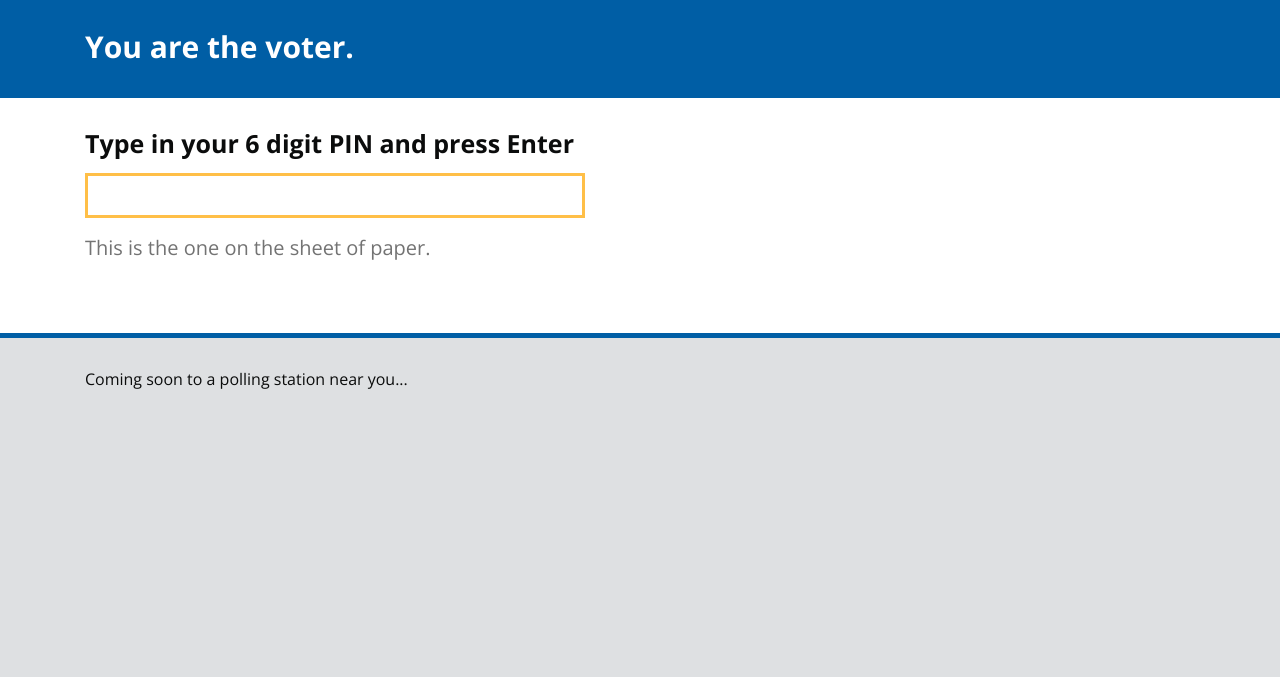
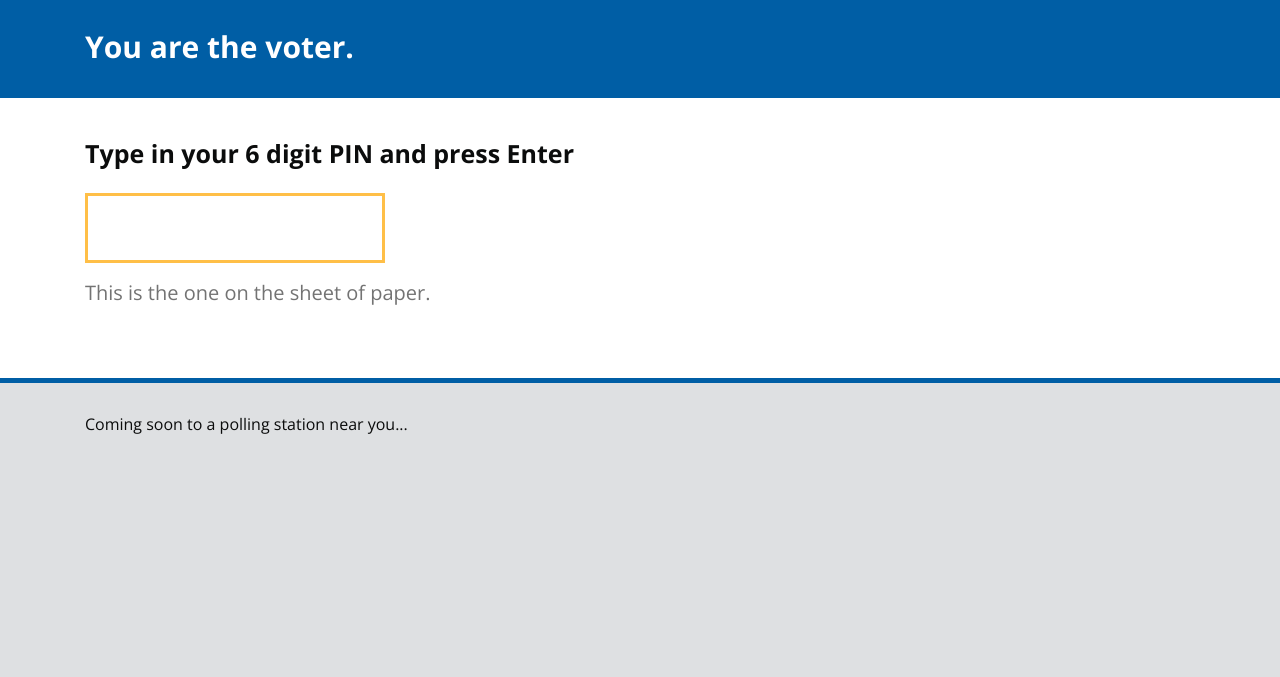
Before and after one commit to E-lection/Booth, a Flask app: page / in a window 1280 px wide. Shown: the part 77-754 px from the top of the page. Run offline with Flask 2, Linux system fonts and the light colour scheme; the visitor is signed in with stand-in values (Sample User, id 1); some libraries are stand-ins or nearby versions.

Commit message:
Made design changes based on user feedback.

```diff
--- a/static/css/main.css
+++ b/static/css/main.css
@@ -50,8 +50,15 @@
   line-height: 50px;
 }
 
+.form-control {
+    font-size: 50px;
+    height: 70px;
+    width: 300px;
+}
+
 .booth-pin-entry > .control-label {
   font-size: 25px;
+  line-height: 70px;
 }
 
 .booth-pin-entry > .help-block {
```
